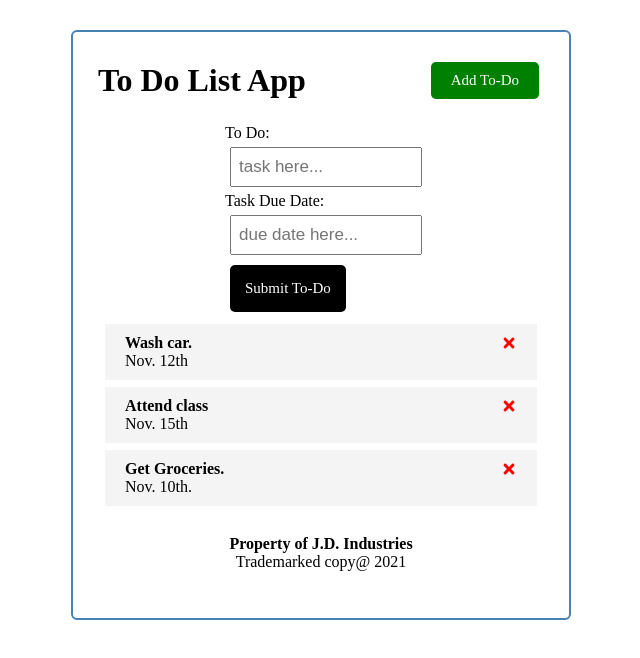
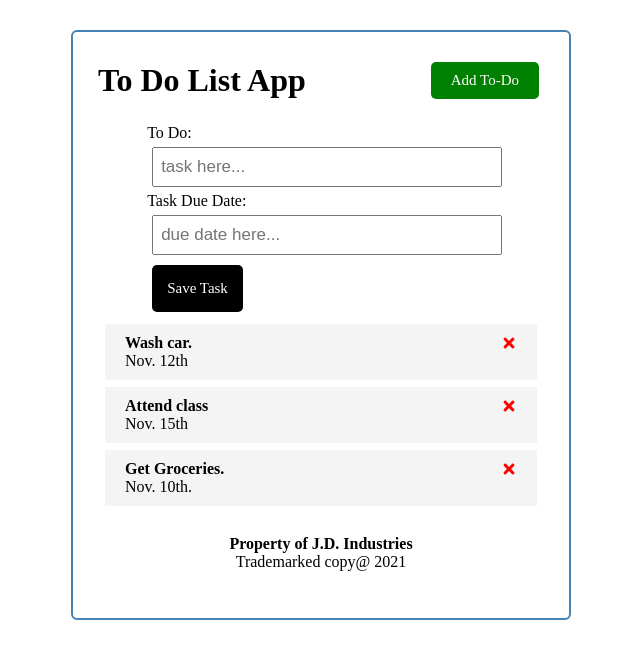
Before and after one commit to JDixon1995/To-Do-List-w-React, a React (Create React App) app: page / in a window 1280 px wide. Both pictures are taken after a click on the button "Add To-Do". Shown: the top 658 px of the page, without its empty margins (319-959 px from the left). Built offline with nearby package versions, Linux system fonts and the light colour scheme.

Commit message:
added functionality to take input from form to construct an object to add to app state.

```diff
--- a/src/App.js
+++ b/src/App.js
@@ -26,8 +26,10 @@ const App = () => {
     }
   ])
 
-  const submitToDo = () => {
-    console.log('Submit')
+  const submitToDo = (todo) => {
+    const id = Math.floor(Math.random() * 1000 + 1)
+    const newToDo = { id, ...todo }
+    setToDos([...todos, newToDo])
   }
 
   const deleteToDo = (id) => {
@@ -38,7 +40,7 @@ const App = () => {
     <div className="container">
       <Header onAdd={() => setShowAddToDo(!showAddToDo)} />
 
-      {showAddToDo && <Form submitTask={submitToDo} />}
+      {showAddToDo && <Form addToDo={submitToDo} />}
 
       {todos.length > 0 ? (<ToDos todos={todos} onDelete={deleteToDo} />) : ('No To-Dos to do...')}
 
--- a/src/Form.js
+++ b/src/Form.js
@@ -1,27 +1,40 @@
 import { useState } from 'react';
-import Button from './Button'
 
-const Form = ( {submitTask} ) => {
+const Form = ({addToDo}) => {
 
-    const [text, setText] = useState('')
-    const [textDueDate, setTextDueDate] = useState('')
+    const [content, setText] = useState('')
+    const [dueDate, setTextDueDate] = useState('')
+
+    const onSubmit = (e) => {
+        e.preventDefault()
+
+        if(!content) {
+            alert('Please add text.')
+            return
+        }
+
+        addToDo({ content, dueDate })
+
+        setText('')
+        setTextDueDate('')
+    }
 
     return (
         <div className="form-div">
-            <form>
+            <form onSubmit={onSubmit}>
                 <label>To Do:</label>
                 <input type="text"
                        className="form-input"
                        placeholder="task here..."
-                       value={text}
+                       value={content}
                        onChange={(e) => setText(e.target.value)} />
                 <label>Task Due Date:</label>
                 <input type="text"
                        className="form-input"
                        placeholder="due date here..."
-                       value={textDueDate}
+                       value={dueDate}
                        onChange={(e) => setTextDueDate(e.target.value)} />
-                <Button text="Submit To-Do" onClick={submitTask}/>
+                <input className='btn' type='submit' text='Submit Task' value='Save Task' />
             </form>
         </div>
     )
--- a/src/index.css
+++ b/src/index.css
@@ -28,7 +28,7 @@
   align-items: center;
   flex-direction: column;
   flex-wrap: nowrap;
-  width: 15vw;
+  width: 35vw;
   padding: auto;
   margin: auto;
 }
```
